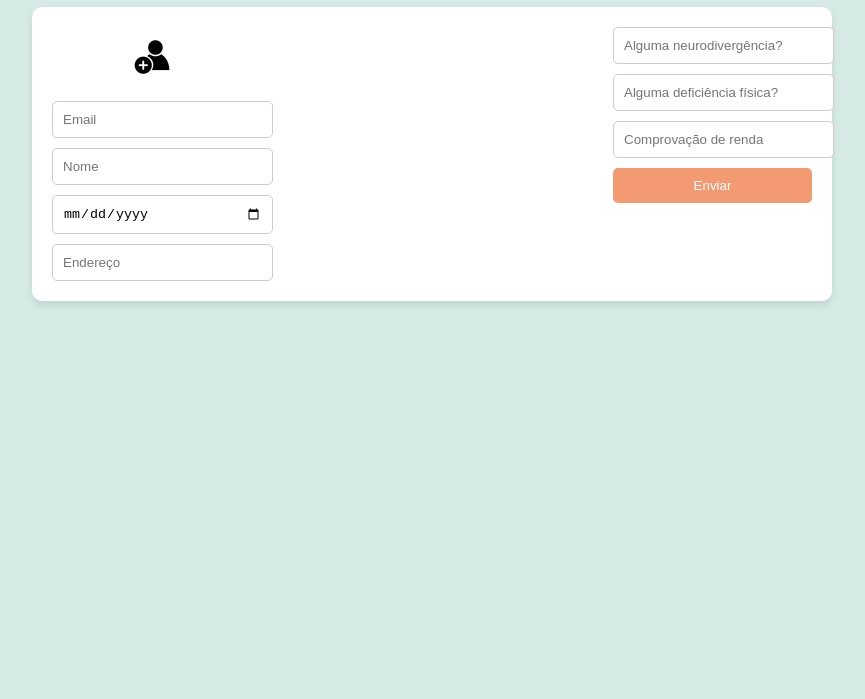
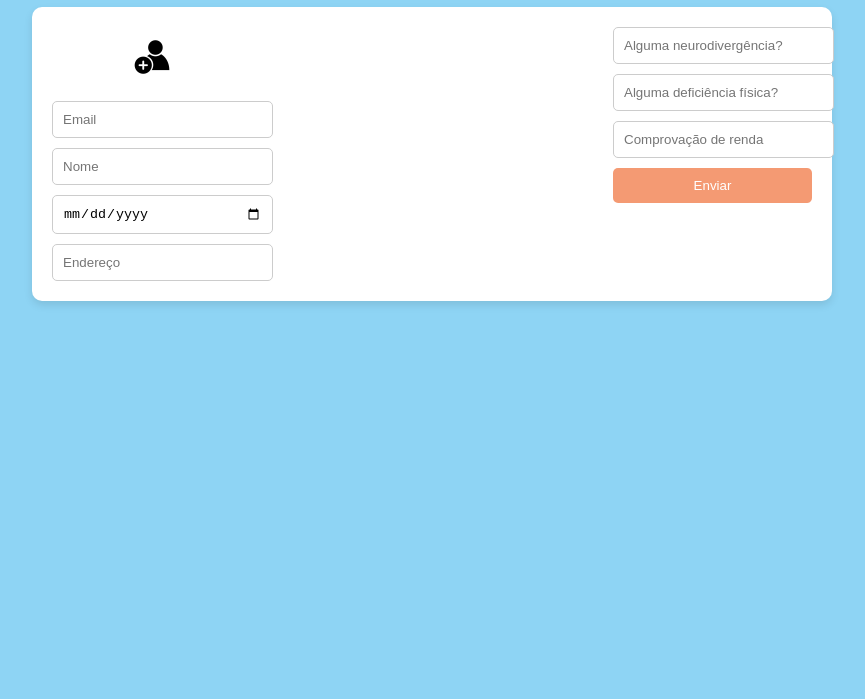
Before and after one commit to thaysluna/biblioteca-RWU, a plain HTML site: page cadastro.html in a window 1280 px wide. Shown: the part 101-800 px from the top of the page, without its empty margins (208-1073 px from the left). Drawn offline with Linux system fonts and the light colour scheme.

Commit message:
fiz aletrações em cadastro.html, rolagem.html,style.css e stylerolagem.css

```diff
--- a/cadastro.html
+++ b/cadastro.html
@@ -7,7 +7,7 @@
     <style>
          body {
     font-family: Arial, sans-serif;
-    background-color: #d6ebe6;
+    background-color: #8ed4f4;
     text-align: center;
 }
 
--- a/style/style.css
+++ b/style/style.css
@@ -1,5 +1,5 @@
 body {
-    background-color: rgb(150, 157, 255);
+    background-color: #8ed4f4;
     color: darkblue;
     max-width: 1200px;
     margin: 0 auto;
--- a/style/stylerolagem.css
+++ b/style/stylerolagem.css
@@ -3,7 +3,7 @@
 
 }
 body{
-    background-color: #d6ebe6;
+    background-color: #8ed4f4;
     font-family:Arial, Helvetica, sans-serif;
 
 
```
Also changed, not shown: rolagem.html (+1 -1 lines).
